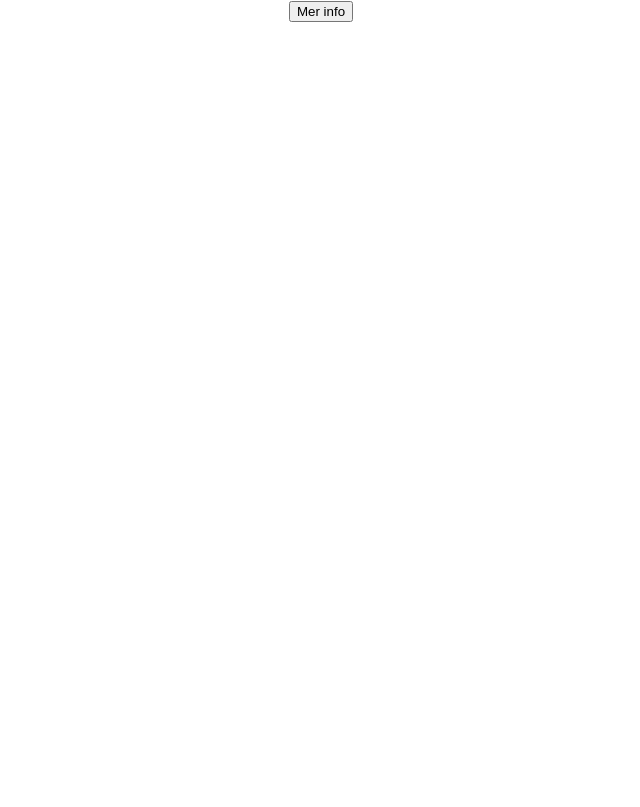
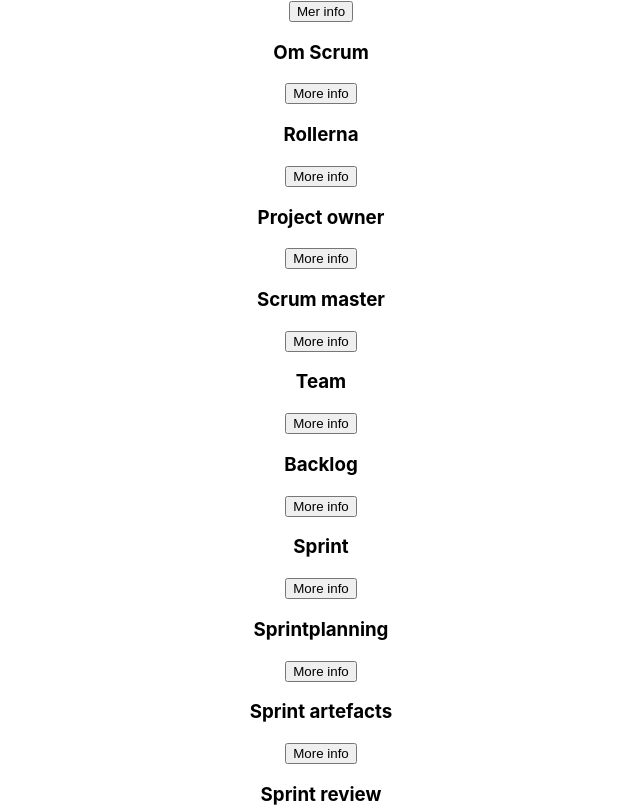
Before and after one commit to Meron92/Inlamning-uppgift-agila-metoder, a React (Create React App) app: page /ChosenInfo in a window 1280 px wide. Before the commit this address had no page. Shown: the top 807 px of the page, without its empty margins (319-959 px from the left). Built offline with nearby package versions, Linux system fonts and the light colour scheme.

Commit message:
#5 skapa länkar till nästa page

```diff
--- a/src/App.js
+++ b/src/App.js
@@ -1,99 +1,20 @@
-import { useEffect, useState } from 'react';
 import { BrowserRouter as Router, Routes, Route, Link } from "react-router-dom";
 import './App.css';
 import ChosenInfoPage from './Components/ChosenInfoPage';
 import { ContextProvider } from './Components/Context';
-import Roller from './Components/Roller';
+import ChosenInfo from "./Pages/ChosenInfo";
 
 function App() {
-  // const [infos, setInfos] = useState([
-  //   {
-  //     id: 1,
-  //     titel: "Om Scrum",
-  //     desc: " Scrum är ett ramverk för att utveckla, tillhandahålla och underhålla komplexa produkter. fördelen med scrum är fokuseringen på affärsnytta och möjligheten att förändra projektet på ett strukturerat sätt."
-  //   },
-  //   {
-  //     id: 2,
-  //     titel: "Rollerna"
-  //   },
-  //   {
-  //     id: 3,
-  //     titel: "Project owner",
-  //     desc: "En project owner representerar kund om inte det är en faktiskt kund.En project owner är  bla. ansvarig för att maximera värdet på produkten som kommer från Scrum-teamets arbete."
-  //   },
-  //   {
-  //     id: 4,
-  //     titel: "Scrum master",
-  //     desc: "Scrum Master är ansvarig för Scrum-teamets effektivitet. Scrum Mastern gör detta genom att göra det möjligt för Scrum-teamet att förbättra sina metoder, inom Scrum-ramverket."
-  //   },
-  //   {
-  //     id:5,
-  //     titel: "Team",
-  //     desc: "Ett scrum-team är en grupp samarbetspartners, vanligtvis mellan 3 och 6 individer, som arbetar för att slutföra projekt och leverera produkter."
-  //   },
-  //   {
-  //     id:6,
-  //     titel: "Backlog",
-  //     desc: "En Scrum Product Backlog helt enkelt en lista över alla saker som behöver göras inom projektet. Där alla tickets och userstorys är samlade som man sedan tar från till sin sprint. "
-  //   },
-  //   {
-  //     id: 7,
-  //     titel: "Sprint",
-  //     desc: "En sprint där du samlar saker du ska göra för dagen eller kanske veckan som du tagit från din produkt backlog. När man sedan är klar med en sprint kan man påbörja nästa sprint."
-  //   },
-  //   {
-  //     id: 8,
-  //     titel: "Sprintplanning",
-  //     desc: "Sprintplanning är när du väljer ut och planerar dina tickets som man tagit ut från sin backlog. "
-  //   },
-  //   {
-  //     id:9,
-  //     titel: "Sprint artefacts",
-  //     desc: "Sprint Artifacts tillhandahåller nyckelinformation som Scrum-teamet och intressenterna behöver vara medvetna om för att förstå produkten under utveckling."
-  //   },
-  //   {
-  //     id: 10,
-  //     titel: "Sprint review",
-  //     desc: "Syftet med Sprint Review är att inspektera resultatet av Sprinten och fastställa framtida anpassningar. Scrum-teamet presenterar resultatet av sitt arbete för nyckelintressenter och framsteg mot produktmålet diskuteras."
-  //   },
-  //   {
-  //     id: 11,
-  //     titel: "Sprint retrospective",
-  //     desc: "Sprint retrospective är ett kort möte som hålls efter Sprint review i slutet av varje sprint. Under Sprint retrospective identifierar teamet själv delar av processen som fungerade eller inte fungerade under sprinten, tillsammans med potentiella lösningar. Det syftar till att ständigt förbättra processerna."
-  //   },
-  //   {
-  //     id:12,
-  //     titel: "Agil estimering",
-  //     desc: "Agil estimering är en process som hjälper till med att förutspå ett projekts kostnad,tidsåtgång eller storlek."
-  //   }
-  // ])
-
-  // function infoChosed (id) {
-  //   let infoList = [... infos]
-  //   let choseninfo = infoList.find((info)=> info.id === id)
-  //   choseninfo.chosed = !choseninfo.chosed
-  //   let currentInfo = infoList.findIndex((info) => info.id === id)
-  //   infoList.splice(currentInfo, 1, choseninfo)
-  //   setInfos(infoList)
-  // }
 
 
   return (
 <Router>
     <div className="App">
-    {/* {
-      infos.map((info) => (
-        <Roller info={info} titel={info.titel} desc={info.desc} key={info.id} />
-      // <section info={info} key={info.id} className="wrapper">
-      //   <h1>{info.titel}</h1>
-      //   <Link to="Roller"><button>Mer info</button></Link>
-      // </section>
-      ))
-    } */}
-  <Link to="/Roller"><button>Mer info</button></Link>
+
+  <Link to="/ChosenInfo"><button>Mer info</button></Link>
   <ContextProvider>
       <Routes>
-        <Route path="/Roller" element={<Roller />}></Route>
+        <Route path="/ChosenInfo" element={<ChosenInfo/>}></Route>
         <Route path='/ChosenInfoPage' element={<ChosenInfoPage />} />
       </Routes>
       </ContextProvider>
--- a/src/Components/ChosenInfoPage.jsx
+++ /dev/null
@@ -1,18 +0,0 @@
-import { useContext } from "react";
-import { useLocation } from "react-router-dom";
-import { userContext } from "./Context";
-
-
-function ChosenInfoPage() {
-const location = useLocation()
-const { from } = location.state
-// const {infos} = useContext(userContext)
-
-    return (
-        <section>
-            <h1>{from.titel}</h1>
-        </section>
-     );
-}
-
-export default ChosenInfoPage;
--- a/src/Components/Roller.jsx
+++ b/src/Components/Roller.jsx
@@ -1,28 +1,16 @@
-import React, { useContext, useState } from 'react'
+
 import {Link} from 'react-router-dom'
-import ChosenInfoPage from './ChosenInfoPage';
-import { userContext } from './Context';
-function Roller(titel,desc) {
-  const {infos} = useContext(userContext)
 
+function Roller({titel,desc}) {
 
     return (
         <div>
-              {
 
-      infos.map((info) => (
-      <section info={info} key={info.id} className="wrapper">
-        <h1>{info.titel}</h1>
-        <ChosenInfoPage info={info}  key={info.id} />
-        <Link to="/ChosenInfoPage" state={{ from:{titel,desc}}}>  <button>Mer info</button> </Link>
-      </section>
-
-
-      ))
-    }
+     <h1>{titel}</h1>
+    <Link to="/ChosenInfoPage" state={{from:{titel,desc}}}><button>More info</button></Link>
 
         </div>
-      );
+      )
 }
 
-export default Roller;
+export default Roller
--- /dev/null
+++ b/src/Pages/ChosenInfo.jsx
@@ -0,0 +1,21 @@
+import { useContext } from "react";
+import Roller from "../Components/Roller";
+import { userContext } from "../Components/Context";
+
+
+const ChosenInfo = () => {
+    const { infos } = useContext(userContext)
+
+    return (
+        <section>
+           { infos.map((info, i) => (
+
+                <Roller infos={info}  titel={info.titel} desc={info.desc} key={i}/>
+
+
+            ))}
+        </section>
+     )
+}
+
+export default ChosenInfo
```
